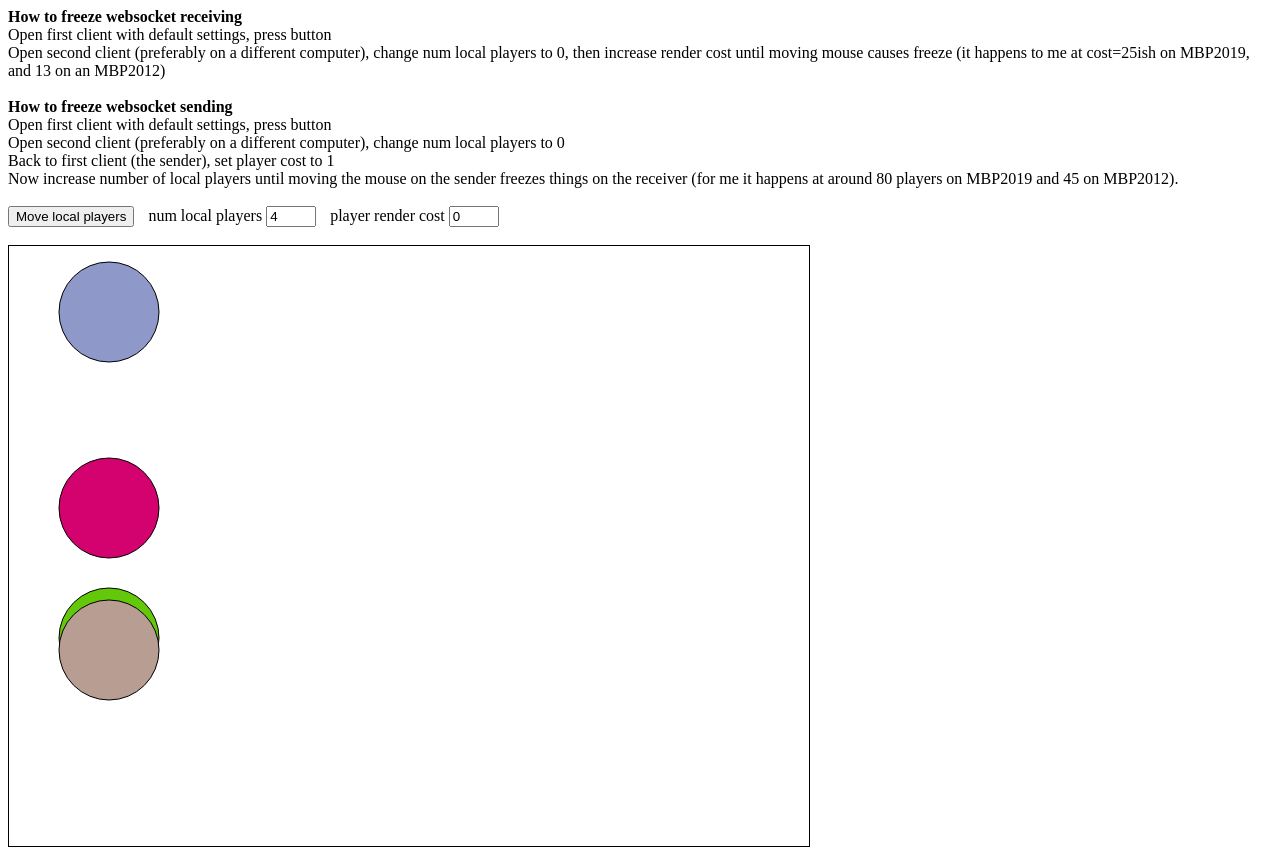
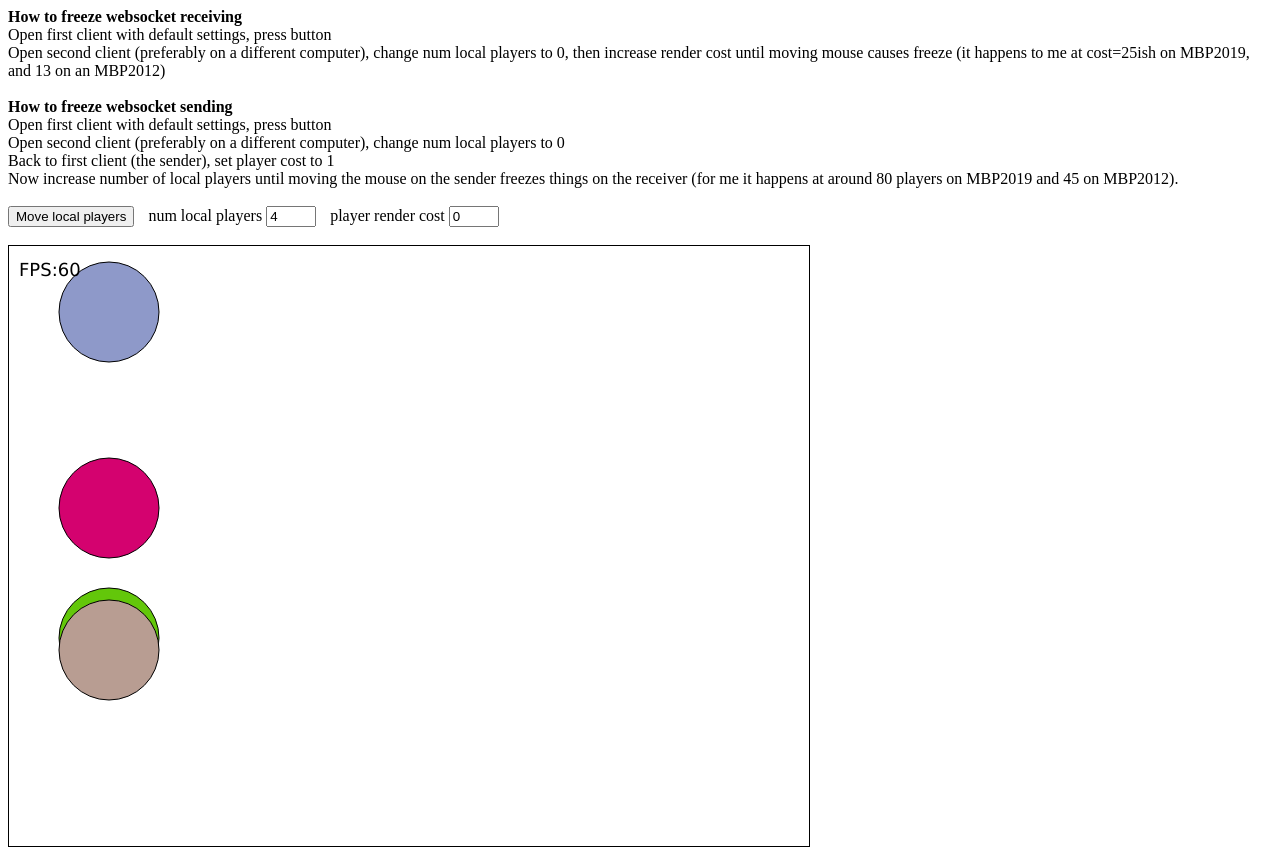
Before and after one commit to controlzee/repro3453, a website: page src/client/WebsocketRelay.html in a window 1280 px wide. Drawn offline with Linux system fonts and the light colour scheme.

Commit message:
Added FPS display

```diff
--- a/src/client/WebsocketRelay.html
+++ b/src/client/WebsocketRelay.html
@@ -37,8 +37,29 @@
 
 		var numLocalPlayers = parseInt(numPlayersNumberBox.value);
 
+		var updateTimestamps = [];
+
+
 		var game = new Game(canvas, numLocalPlayers);
+
 		var update = function () {
+			var now = performance.now();
+			updateTimestamps.push(now);
+			var l = updateTimestamps.length;
+			var index = null;
+			for ( var i=l-1; i>=0; i-- ) {
+				if ( now-updateTimestamps[i]>=1000 ) {
+					index = i+1;
+					break;
+				}
+			}
+			if ( index!==null ) {
+				updateTimestamps.splice(0, index);
+			}
+			var fps = updateTimestamps.length;
+			game.fps = fps;
+			// console.log( "FPS: " + fps );
+
 			game.update();
 			game.render();
 			window.requestAnimationFrame(update);
```
